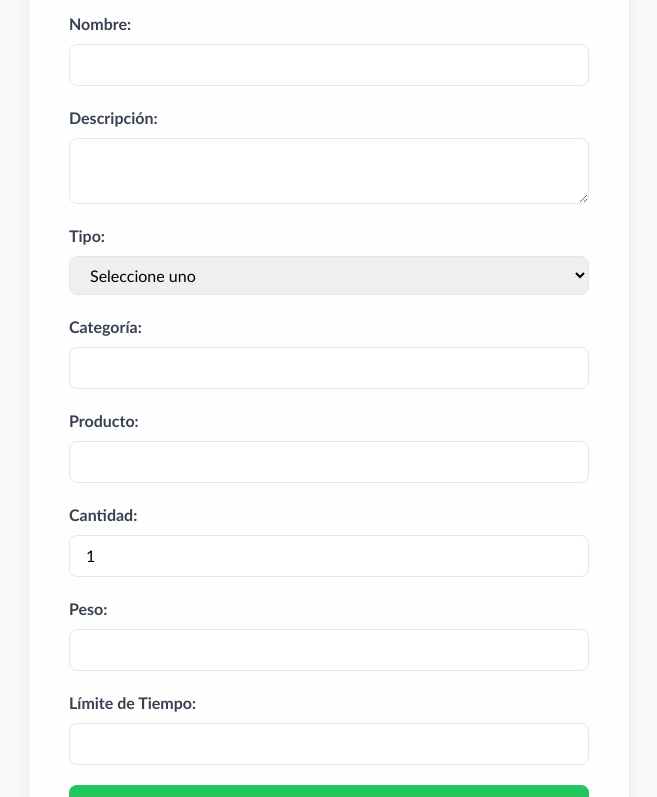
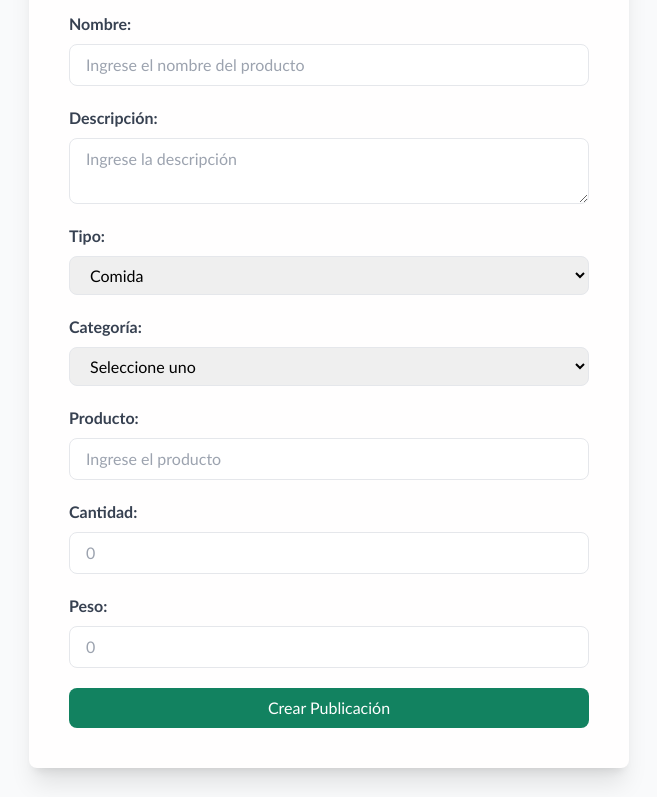
Before and after one commit to No-Country/c16-30-m-java, a React (Create React App) app in the folder front/: page /publish in a window 1280 px wide. Shown: the part 320-1117 px from the top of the page, without its empty margins (311-968 px from the left). Built offline with nearby package versions, Linux system fonts and the light colour scheme.

Commit message:
Boton de publicación conectado con la ruta de publicar

```diff
--- /dev/null
+++ b/front/src/data/batch.json
@@ -0,0 +1,101 @@
+[
+  {
+    "description": "Camiseta de algodón negra",
+    "type": "NOT_FOOD",
+    "name": "Camiseta negra",
+    "category": "CLOTHES",
+    "product": "Camiseta",
+    "quantity": 5,
+    "weight": 2
+  },
+  {
+    "description": "Libro de ciencia ficción",
+    "type": "NOT_FOOD",
+    "name": "Libro de ciencia ficción",
+    "category": "BOOKS",
+    "product": "Libro",
+    "quantity": 1,
+    "weight": 8
+  },
+  {
+    "description": "Juego de construcción para niños",
+    "type": "NOT_FOOD",
+    "name": "Juego de construcción",
+    "category": "TOYS",
+    "product": "Juego",
+    "quantity": 1,
+    "weight": 5
+  },
+  {
+    "description": "Lavadora de carga frontal",
+    "type": "NOT_FOOD",
+    "name": "Lavadora de carga frontal",
+    "category": "ELECTRONICS",
+    "product": "Lavadora",
+    "quantity": 1,
+    "weight": 65
+  },
+  {
+    "description": "Manzanas frescas",
+    "type": "FOOD",
+    "name": "Manzanas",
+    "category": "FRUITS",
+    "product": "Manzanas",
+    "quantity": 10,
+    "weight": 2
+  },
+  {
+    "description": "Caja de cereal",
+    "type": "FOOD",
+    "name": "Cereal",
+    "category": "BREAKFAST",
+    "product": "Cereal",
+    "quantity": 1,
+    "weight": 5
+  },
+  {
+    "description": "Rompecabezas de 1000 piezas",
+    "type": "NOT_FOOD",
+    "name": "Rompecabezas",
+    "category": "TOYS",
+    "product": "Rompecabezas",
+    "quantity": 1,
+    "weight": 1.2
+  },
+  {
+    "description": "Silla ergonómica de oficina",
+    "type": "NOT_FOOD",
+    "name": "Silla ergonómica",
+    "category": "FURNITURE",
+    "product": "Silla",
+    "quantity": 1,
+    "weight": 12
+  },
+  {
+    "description": "Cepillo de dientes eléctrico",
+    "type": "NOT_FOOD",
+    "name": "Cepillo eléctrico",
+    "category": "CLEANING",
+    "product": "Cepillo de dientes",
+    "quantity": 1,
+    "weight": 4
+  },
+  {
+    "description": "Pelota de fútbol tamaño estándar",
+    "type": "NOT_FOOD",
+    "name": "Pelota de fútbol",
+    "category": "TOYS",
+    "product": "Pelota",
+    "quantity": 1,
+    "weight": 5
+  },
+  {
+    "description": "Set de vasos de cristal",
+    "type": "NOT_FOOD",
+    "name": "Set de vasos",
+    "category": "OTHERS",
+    "product": "Vasos",
+    "quantity": 6,
+    "weight": 2
+  }
+]
--- a/front/src/hooks/useFilters.js
+++ b/front/src/hooks/useFilters.js
@@ -1,5 +1,6 @@
 import { useContext } from "react";
 import { ProductsContext } from "../contexts/ProductsContext";
+import { categories } from "../utils/enums";
 
 export const useFilters = () => {
   const { filters, setFilters } = useContext(ProductsContext);
@@ -8,9 +9,8 @@ export const useFilters = () => {
     return products.filter((product) => {
       return (
         product.type === filters.type &&
-        (filters.category === "all" || product.category === filters.category) &&
-        (filters.name === "" ||
-          product.name.toLowerCase().startsWith(filters.name.toLowerCase()))
+        (filters.category === categories.ALL ||
+          product.category === filters.category)
       );
     });
   };
--- a/front/src/services/createProduct.js
+++ b/front/src/services/createProduct.js
@@ -4,7 +4,7 @@ let api = helpHttp();
 
 export const createProduct = async (data) => {
   try {
-    const res = await api.post("publications", data);
+    const res = await api.post("publications", { body: data });
     return res;
   } catch (error) {
     console.error("An error has ocurred", error);
--- /dev/null
+++ b/front/src/utils/enums.js
@@ -0,0 +1,15 @@
+export const types = {
+  NOT_FOOD: "NOT_FOOD",
+  FOOD: "FOOD",
+};
+
+export const categories = {
+  ALL: "ALL",
+  FURNITURE: "FURNITURE",
+  ELECTRONICS: "ELECTRONICS",
+  CLOTHES: "CLOTHES",
+  CLEANING: "CLEANING",
+  TOYS: "TOYS",
+  BOOKS: "BOOKS",
+  OTHERS: "OTHERS",
+};
--- /dev/null
+++ b/front/src/utils/seed.js
@@ -0,0 +1,13 @@
+import batch from "../data/batch.json";
+import { createProduct } from "../services/createProduct";
+
+export const sendBatch = () => {
+  batch.forEach((item, index) => {
+    const payload = {
+      ...item,
+      userId: index,
+      ownerId: index * 2,
+    };
+    createProduct(payload);
+  });
+};
--- a/front/src/views/Publish/Publish.jsx
+++ b/front/src/views/Publish/Publish.jsx
@@ -1,18 +1,42 @@
 import React, { useState } from "react";
 import validator from "./validation";
+import { createProduct } from "../../services/createProduct";
+import { useNavigate } from "react-router-dom";
+import { categories, types } from "../../utils/enums";
 
 const PublicationForm = () => {
+  const navigate = useNavigate();
   const [form, setForm] = useState({
+    description: "",
+    type: types.FOOD,
     name: "",
-    description: "",
-    type: "",
     category: "",
     product: "",
-    quantity: 1,
+    quantity: "",
     weight: "",
-    timeLimit: "",
   });
+
   const [errors, setErrors] = useState({});
+
+  const createProductHandler = (data) => {
+    const payload = {
+      ...data,
+      quantity: +data.quantity,
+      weight: +data.weight,
+      userId: 0,
+      ownerId: 0,
+    };
+    try {
+      const res = createProduct(payload);
+      if (res.status !== 400) {
+        alert("Enviado con exito");
+        navigate("/home");
+      }
+    } catch (error) {
+      console.error("An error has ocurred", error);
+      alert("Ocurrio un erro");
+    }
+  };
 
   const changeHandler = (event) => {
     const { name, value } = event.target;
@@ -33,9 +57,8 @@ const PublicationForm = () => {
     const validationErrors = validator(form);
     setErrors(validationErrors);
     if (Object.keys(validationErrors).length === 0) {
-      console.log("Formulario válido, enviar datos:", form);
+      createProductHandler(form);
     }
-    console.log("Enviar formulario", form);
   };
 
   return (
@@ -49,22 +72,23 @@ const PublicationForm = () => {
           <div className="flex flex-col mb-5">
             <label className="mb-2 font-bold text-gray-700">Nombre:</label>
             <input
-              className="py-2 px-4 border rounded-lg focus:outline-none focus:ring-2 focus:ring-green-400"
+              className="py-2 px-4 border rounded-lg focus:outline-none focus:ring-2 focus:ring-green"
               type="text"
               name="name"
+              placeholder="Ingrese el nombre del producto"
               value={form.name}
               onChange={changeHandler}
               required
             />
             {errors.name && <span className="text-red-500">{errors.name}</span>}
           </div>
-
           <div className="flex flex-col mb-5">
             <label className="mb-2 font-bold text-gray-700">Descripción:</label>
             <textarea
               name="description"
-              className="py-2 px-4 border rounded-lg focus:outline-none focus:ring-2 focus:ring-green-400"
+              className="py-2 px-4 border rounded-lg focus:outline-none focus:ring-2 focus:ring-green"
               value={form.description}
+              placeholder="Ingrese la descripción"
               onChange={changeHandler}
               required
             ></textarea>
@@ -77,28 +101,34 @@ const PublicationForm = () => {
             <label className="mb-2 font-bold text-gray-700">Tipo:</label>
             <select
               name="type"
-              className="py-2 px-4 border rounded-lg focus:outline-none focus:ring-2 focus:ring-green-400"
+              className="py-2 px-4 border rounded-lg focus:outline-none focus:ring-2 focus:ring-green"
               value={form.type}
               onChange={changeHandler}
               required
             >
-              <option value="">Seleccione uno</option>
-              <option value="food">Comida</option>
-              <option value="notFood">No Comida</option>
+              <option value={types.FOOD}>Comida</option>
+              <option value={types.NOT_FOOD}>No Comida</option>
             </select>
             {errors.type && <span className="text-red-500">{errors.type}</span>}
           </div>
 
           <div className="flex flex-col mb-5">
             <label className="mb-2 font-bold text-gray-700">Categoría:</label>
-            <input
-              className="py-2 px-4 border rounded-lg focus:outline-none focus:ring-2 focus:ring-green-400"
-              type="text"
+            <select
               name="category"
+              className="py-2 px-4 border rounded-lg focus:outline-none focus:ring-2 focus:ring-green"
               value={form.category}
               onChange={changeHandler}
               required
-            />
+            >
+              <option value="">Seleccione uno</option>
+              <option value={categories.ELECTRONICS}>Electrónica</option>
+              <option value={categories.CLOTHES}>Ropa</option>
+              <option value={categories.CLEANING}>Limpieza</option>
+              <option value={categories.TOYS}>Juguetes</option>
+              <option value={categories.BOOKS}>Libros</option>
+              <option value={categories.OTHERS}>Otros</option>
+            </select>
             {errors.category && (
               <span className="text-red-500">{errors.category}</span>
             )}
@@ -107,11 +137,12 @@ const PublicationForm = () => {
           <div className="flex flex-col mb-5">
             <label className="mb-2 font-bold text-gray-700">Producto:</label>
             <input
-              className="py-2 px-4 border rounded-lg focus:outline-none focus:ring-2 focus:ring-green-400"
+              className="py-2 px-4 border rounded-lg focus:outline-none focus:ring-2 focus:ring-green"
               type="text"
               name="product"
               value={form.product}
               onChange={changeHandler}
+              placeholder="Ingrese el producto"
               required
             />
             {errors.product && (
@@ -122,10 +153,11 @@ const PublicationForm = () => {
           <div className="flex flex-col mb-5">
             <label className="mb-2 font-bold text-gray-700">Cantidad:</label>
             <input
-              className="py-2 px-4 border rounded-lg focus:outline-none focus:ring-2 focus:ring-green-400"
+              className="py-2 px-4 border rounded-lg focus:outline-none focus:ring-2 focus:ring-green"
               type="number"
               name="quantity"
               value={form.quantity}
+              placeholder="0"
               onChange={changeHandler}
               required
               min={1}
@@ -138,11 +170,13 @@ const PublicationForm = () => {
           <div className="flex flex-col mb-5">
             <label className="mb-2 font-bold text-gray-700">Peso:</label>
             <input
-              className="py-2 px-4 border rounded-lg focus:outline-none focus:ring-2 focus:ring-green-400"
-              type="text"
+              className="py-2 px-4 border rounded-lg focus:outline-none focus:ring-2 focus:ring-green"
+              type="number"
               name="weight"
               value={form.weight}
               onChange={changeHandler}
+              placeholder="0"
+              min={0}
               required
             />
             {errors.weight && (
@@ -150,26 +184,9 @@ const PublicationForm = () => {
             )}
           </div>
 
-          <div className="flex flex-col mb-5">
-            <label className="mb-2 font-bold text-gray-700">
-              Límite de Tiempo:
-            </label>
-            <input
-              className="py-2 px-4 border rounded-lg focus:outline-none focus:ring-2 focus:ring-green-400"
-              type="text"
-              name="timeLimit"
-              value={form.timeLimit}
-              onChange={changeHandler}
-              required
-            />
-            {errors.timeLimit && (
-              <span className="text-red-500">{errors.timeLimit}</span>
-            )}
-          </div>
-
           <button
             type="submit"
-            className="w-full bg-green-500 text-white py-2 px-4 rounded-lg hover:bg-green-600 transition duration-200"
+            className="w-full bg-primary text-white py-2 px-4 rounded-lg hover:brightness-110 transition duration-200"
           >
             Crear Publicación
           </button>
--- a/front/src/views/Publish/validation.js
+++ b/front/src/views/Publish/validation.js
@@ -17,7 +17,7 @@ const validator = (data) => {
     errors.type = "El tipo es requerido";
   }
 
-  if (!data.category.trim()) {
+  if (!data.category) {
     errors.category = "La categoría es requerida";
   }
 
@@ -25,8 +25,10 @@ const validator = (data) => {
     errors.product = "El producto es requerido";
   }
 
-  if (data.quantity <= 0) {
+  if (!data.quantity.trim()) {
     errors.quantity = "La cantidad debe ser mayor que cero";
+  } else if (!/^[1-9]\d*$/.test(data.quantity)) {
+    errors.quantity = "La cantidad debe ser un número válido";
   }
 
   if (!data.weight.trim()) {
@@ -35,12 +37,6 @@ const validator = (data) => {
     errors.weight = "El peso debe ser un número válido";
   }
 
-  if (!data.timeLimit.trim()) {
-    errors.timeLimit = "El límite de tiempo es requerido";
-  } else if (!/^([01]?[0-9]|2[0-3]):[0-5][0-9]$/.test(data.timeLimit)) {
-    errors.timeLimit = "El límite de tiempo debe tener el formato HH:MM";
-  }
-
   return errors;
 };
 
--- a/front/tailwind.config.js
+++ b/front/tailwind.config.js
@@ -5,6 +5,9 @@ module.exports = {
     extend: {
       fontSize: {
         normal: "var(--text-normal)",
+      },
+      ringColor: {
+        green: "#128260",
       },
       colors: {
         black: "#000",
@@ -25,8 +28,8 @@ module.exports = {
         main: ["var(--main-font)", "sans-serif"],
       },
       boxShadow: {
-        'txl' : '1px 1px 25px 0px rgba(0, 0, 0, 0.20);'
-      }
+        txl: "1px 1px 25px 0px rgba(0, 0, 0, 0.20);",
+      },
     },
   },
   plugins: [],
```
Also changed, not shown: front/src/contexts/ProductsContext.jsx (+15 -4 lines).
